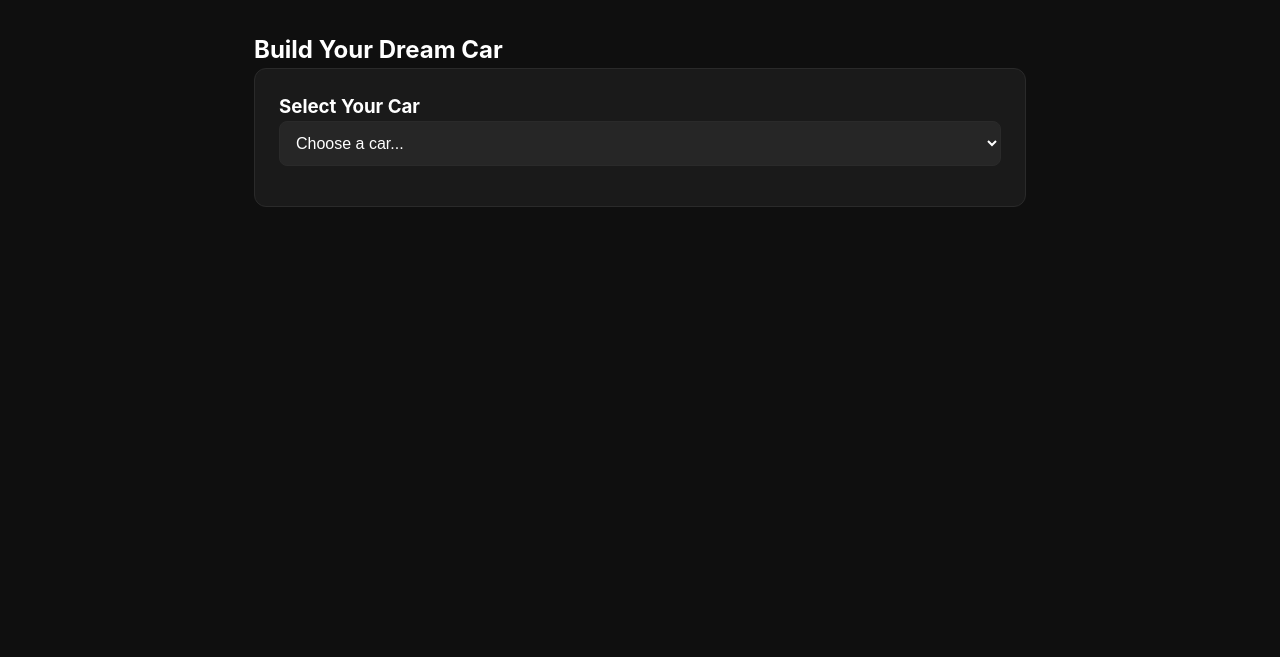
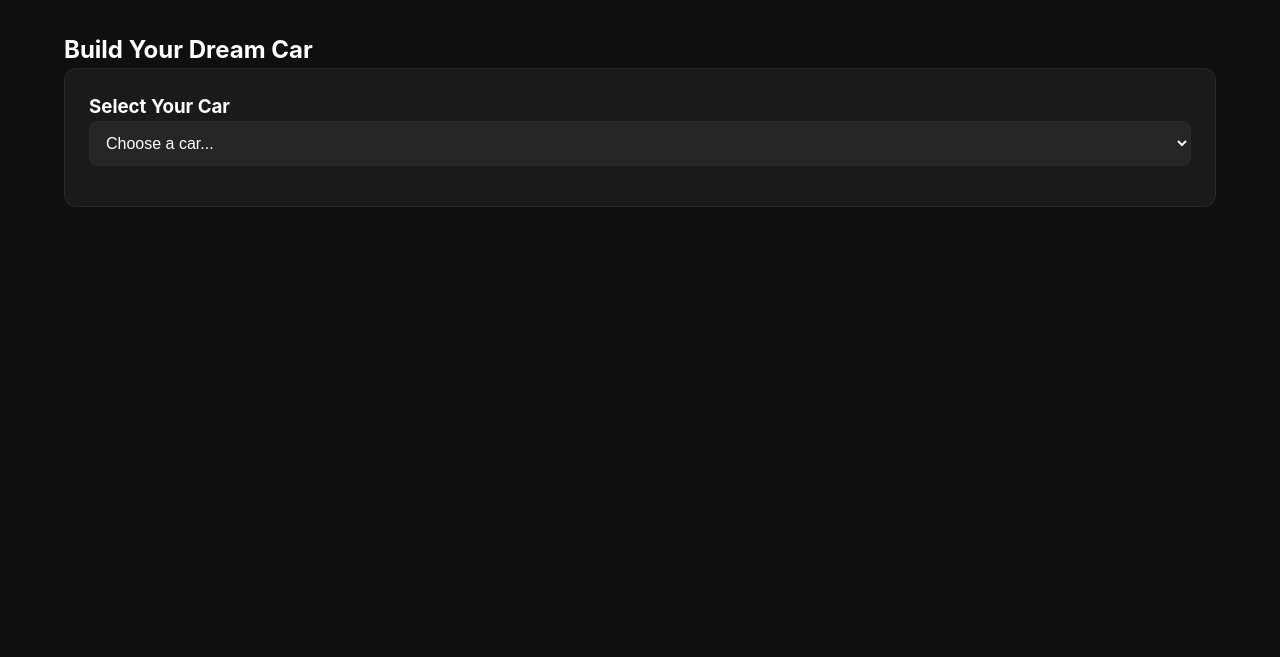
Before and after one commit to 373656-arch/replitfiletest, a PHP site: page /index.php in a window 1280 px wide. Shown: the part 73-730 px from the top of the page. Run offline with PHP 8.4, Linux system fonts and the light colour scheme; data that the repository does not hold is empty.

Commit message:
Stretch the build page layout to span the full width
Adjust CSS to remove max-width constraints on main and container elements, and modify the build-area grid layout to `400px 1fr` with a `4rem` gap, ensuring the build page fully utilizes available screen width.

Replit-Commit-Author: Agent
Replit-Commit-Session-Id: 6431cb5f-fa0c-42cf-b086-4dcf4c4e9772
Replit-Commit-Checkpoint-Type: full_checkpoint
Replit-Commit-Event-Id: 5bde1b85-cab7-44ae-8243-4869ba1cec9d
Replit-Commit-Screenshot-Url: https://storage.googleapis.com/screenshot-production-us-central1/d726fcb3-1cd9-4623-867a-d5e31a99081b/6431cb5f-fa0c-42cf-b086-4dcf4c4e9772/V7cG2BJ

```diff
--- a/theme/style.css
+++ b/theme/style.css
@@ -102,8 +102,6 @@ header nav a:hover {
 main {
     flex: 1;
     padding: 2rem;
-    max-width: 900px;
-    margin: 0 auto;
     width: 100%;
 }
 
@@ -117,7 +115,7 @@ footer {
 }
 
 .container {
-    max-width: 1600px;
+    width: 100%;
     margin: 0 auto;
     padding: 0 2rem;
 }
@@ -209,10 +207,11 @@ label {
 
 .build-area {
     display: grid;
-    grid-template-columns: 1fr 1.5fr;
-    gap: 3rem;
+    grid-template-columns: 400px 1fr;
+    gap: 4rem;
     margin-top: 3rem;
     margin-bottom: 3rem;
+    width: 100%;
 }
 
 .parts-panel {
```
